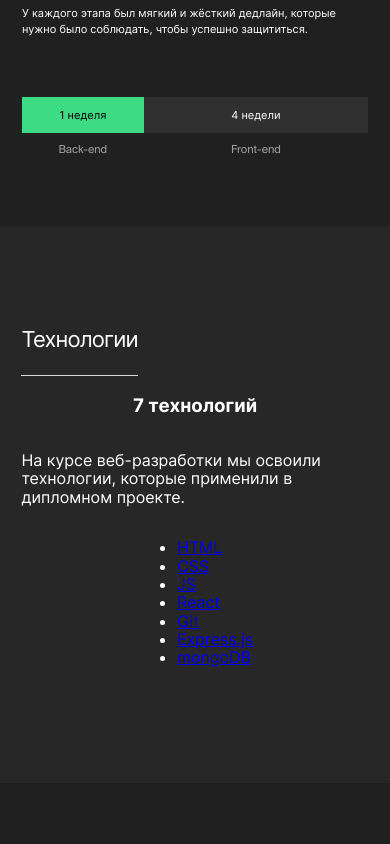
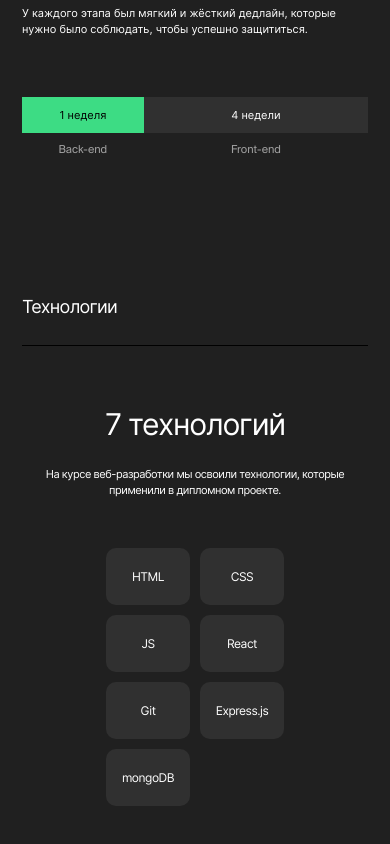
Before and after one commit to tatsenko-m/movies-explorer-frontend, a React (Create React App) app: page / in a window 390 px wide. Shown: the part 1042-1886 px from the top of the page. Before the commit the page ends 1825 px from the top, so only its background shows below. Built offline with nearby package versions, Linux system fonts and the light colour scheme.

Commit message:
feat: сделать адаптивный дизайн для Techs

```diff
--- a/src/components/Techs/Techs.css
+++ b/src/components/Techs/Techs.css
@@ -18,18 +18,132 @@
 }
 
 .techs__heading {
-  align-self: flex-start;
+  align-self: stretch;
   font-weight: 400;
   font-size: 22px;
   line-height: normal;
   letter-spacing: -0.88px;
-  margin: 0;
+  margin: 0 0 90px 0;
   padding: 0;
 }
 
 .techs__heading::after {
+  display: block;
+  content: " ";
+  border-bottom: 1px solid #dadada;
+  padding-top: 23px;
+}
+
+.techs__subheading {
+  text-align: center;
+  font-size: 50px;
+  font-weight: 400;
+  line-height: 58px;
+  letter-spacing: -2px;
+  margin: 0 0 26px 0;
+}
+
+.techs__caption {
+  max-width: 460px;
+  text-align: center;
+  font-size: 14px;
+  font-weight: 400;
+  line-height: 20px;
+  letter-spacing: -0.56px;
+  margin: 0 0 100px 0;
+}
+
+.techs__tech-list {
+  display: flex;
+  width: 690px;
+  list-style: none;
+  margin: 0 auto;
+  padding: 0;
+  flex-direction: row;
+  gap: 10px;
+  flex-wrap: wrap;
+  justify-content: center;
+}
+
+.techs__technology {
+  display: block;
+  width: 90px;
+  box-sizing: border-box;
+  border-radius: 10px;
+  background: #303030;
+  padding-top: 21px;
+  padding-bottom: 22px;
+  text-decoration: none;
+  font-family: "Inter", "Arial", sans-serif;
+  font-style: normal;
+  color: #ffffff;
+  -webkit-font-smoothing: antialiased;
+  -moz-osx-font-smoothing: grayscale;
+  text-align: center;
+  font-size: 14px;
+  font-weight: 400;
+  line-height: normal;
+  letter-spacing: -0.56px;
+}
+
+@media screen and (max-width: 1024px) {
+  .techs {
+    padding: 90px 0;
+  }
+  .techs__container {
+    width: 87vw;
+  }
+  .techs__caption {
+    font-size: 12px;
+    line-height: 18px;
+    letter-spacing: -0.48px;
+    margin: 0 0 83px 0;
+  }
+  .techs__tech-list {
+    width: 84.375vw;
+    max-width: 648px;
+  }
+  .techs__technology {
+    width: 84px;
+    padding-bottom: 21px;
+    font-size: 12px;
+    letter-spacing: -0.48px;
+  }
+}
+
+@media screen and (max-width: 480px) {
+  .techs {
+    background-color: #202020;
+    padding: 70px 0;
+  }
+  .techs__container {
+    width: 88.75vw;
+  }
+  .techs__tech-list {
+    width: 178px;
+    justify-content: flex-start;
+  }
+  .techs__heading {
+    font-size: 18px;
+    letter-spacing: -0.72px;
+    margin: 0 0 60px 0;
+  }
+  .techs__heading::after {
     display: block;
     content: " ";
-    border-bottom: 1px solid #dadada;
-    padding-top: 23px;
+    border-bottom: 1px solid #000;
+    padding-top: 28px;
   }
+  .techs__subheading {
+    font-size: 30px;
+    line-height: normal;
+    letter-spacing: -1.2px;
+    margin: 0 0 24px 0;
+  }
+  .techs__caption {
+    font-size: 11px;
+    line-height: 16px;
+    letter-spacing: -0.44px;
+    margin: 0 0 50px 0;
+  }
+}
--- a/src/components/Techs/Techs.js
+++ b/src/components/Techs/Techs.js
@@ -1,5 +1,3 @@
-import { Link } from 'react-router-dom';
-
 const Techs = () => {
     return (
       <section className="techs">
@@ -7,14 +5,14 @@ const Techs = () => {
           <h2 className="techs__heading">Технологии</h2>
           <h3 className="techs__subheading">7 технологий</h3>
           <p className="techs__caption">На курсе веб-разработки мы освоили технологии, которые применили в дипломном проекте.</p>
-          <ul>
-            <li><Link to="https://www.w3.org/html/" target="_blank" className="techs__technology">HTML</Link></li>
-            <li><Link to="https://www.w3schools.com/css/" target="_blank" className="techs__technology">CSS</Link></li>
-            <li><Link to="https://developer.mozilla.org/en-US/docs/Web/JavaScript" target="_blank" className="techs__technology">JS</Link></li>
-            <li><Link to="https://react.dev/" target="_blank" className="techs__technology">React</Link></li>
-            <li><Link to="https://git-scm.com/" target="_blank" className="techs__technology">Git</Link></li>
-            <li><Link to="https://expressjs.com/" target="_blank" className="techs__technology">Express.js</Link></li>
-            <li><Link to="https://www.mongodb.com/" target="_blank" className="techs__technology">mongoDB</Link></li>
+          <ul className="techs__tech-list">
+            <li className="techs__technology">HTML</li>
+            <li className="techs__technology">CSS</li>
+            <li className="techs__technology">JS</li>
+            <li className="techs__technology">React</li>
+            <li className="techs__technology">Git</li>
+            <li className="techs__technology">Express.js</li>
+            <li className="techs__technology">mongoDB</li>
           </ul>
         </div>
       </section>
```
